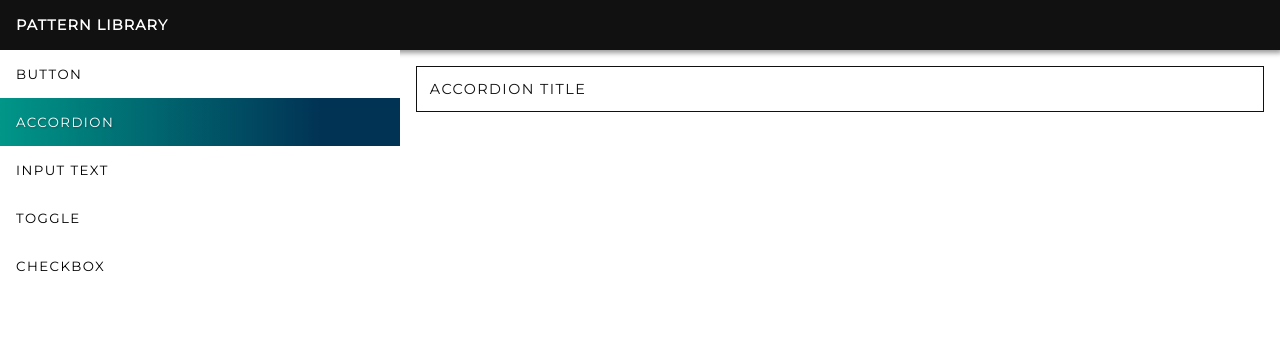
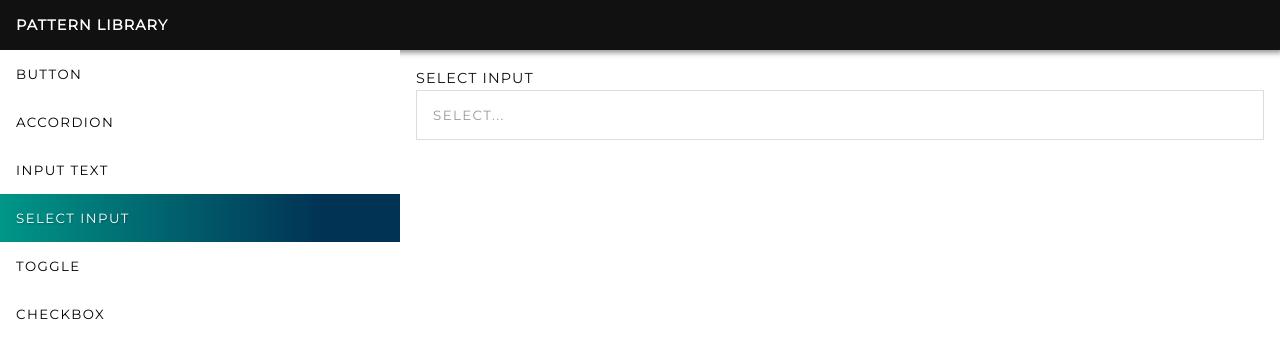
Before and after one commit to nicholasMink/atxWatch, a React app: page / in a window 1280 px wide. Built offline with nearby package versions, Linux system fonts and the light colour scheme.

Commit message:
Add select component

```diff
--- a/src/components/Button/Button.scss
+++ b/src/components/Button/Button.scss
@@ -43,7 +43,8 @@
     }
   }
 
-  &-link {
+  &-link,
+  &-select {
     border: none;
     margin: 0;
     width: 100%;
@@ -60,14 +61,24 @@
       background: #efefef;
     }
 
-    &--active,
-    &--active:hover {
-      color: #fff;
-      text-shadow: 1px 1px 2px rgba(0, 0, 0, 0.3);
-      background: #009688;
-      background: linear-gradient(270deg, #013355 20%, #009688 100%);
-      cursor: default;
+    &--placeholder {
+      color: #999;
     }
+  }
 
+  &-link--active,
+  &-link--active:hover {
+    color: #fff;
+    text-shadow: 1px 1px 2px rgba(0, 0, 0, 0.3);
+    background: #009688;
+    background: linear-gradient(270deg, #013355 20%, #009688 100%);
+    cursor: default;
+  }
+
+  &-select--active,
+  &-select--active:hover {
+    border: 1px solid #ddd;
+    border-radius: 0;
+    background: transparent;
   }
 }
--- a/src/components/Input/Input.scss
+++ b/src/components/Input/Input.scss
@@ -37,6 +37,12 @@
     animation: dash 0.1s ease-in-out;
   }
 
+  &-select {
+    &-options {
+      border: 1px solid #ddd;
+    }
+  }
+
   &-hidden {
     visibility: hidden;
     position: absolute;
--- /dev/null
+++ b/src/components/Input/InputSelect.js
@@ -0,0 +1,50 @@
+import React, { useState, useEffect } from 'react'
+import PropTypes from 'prop-types'
+import Button from '../Button/Button';
+import './Input.scss';
+
+function InputSelect(props) {
+  const { items, isActive, handleSelect, placeholder, label } = props;
+  const [isOptionsActive, setOptionsActive] = useState(false);
+  useEffect(() => {
+    setOptionsActive(false);
+  }, [isActive])
+  const inactiveItems = items.filter(item => item !== isActive);
+  const toggleOptions = () => setOptionsActive(!isOptionsActive);
+  const dropdownList = inactiveItems.map((item, i) => (
+    <Button key={`${item}-${i}`} id={item} className="btn-select" onClick={handleSelect}>
+      {item}
+    </Button>
+  ));
+  const selectedItem = isActive === '' ? placeholder : isActive;
+  const select = (
+    <div className="input-top">
+      <label htmlFor={`${label}-input`} className="input-label">{label}</label>
+      <Button id={`${label}-input`} className={`btn-select btn-select--active ${isActive === '' && 'btn-select--placeholder'}`} onClick={() => toggleOptions()}>
+        {selectedItem}
+      </Button>
+      {isOptionsActive && (
+        <span className="input-select-options">
+          {dropdownList}
+        </span>
+      )}
+    </div>
+  );
+  return select;
+}
+
+InputSelect.defaultProps = {
+  placeholder: 'Select option',
+  label: '',
+  isActive: '',
+}
+
+InputSelect.propTypes = {
+  isActive: PropTypes.string,
+  placeholder: PropTypes.string,
+  label: PropTypes.string,
+  handleSelect: PropTypes.func,
+  items: PropTypes.array,
+}
+
+export default InputSelect
--- a/src/index.js
+++ b/src/index.js
@@ -9,19 +9,23 @@ import InputText from './components/Input/InputText'
 import Accordion from './components/Accordion/Accordion'
 import Toggle from './components/Toggle/Toggle'
 import InputCheckbox from './components/Input/InputCheckbox'
+import InputSelect from './components/Input/InputSelect'
 
+const COMPONENTS_LIST = ['button', 'accordion', 'input text', 'select input', 'toggle', 'checkbox']
 
-const COMPONENTS_LIST = ['button', 'accordion', 'input text', 'toggle', 'checkbox']
+const SELECT_ITEMS = ['Option 1', 'Option 2', 'Option 3', 'Option 4']
 
 export default function App() {
-  const [activeComponent, setActiveComponent] = useState('accordion');
+  const [activeComponent, setActiveComponent] = useState('select input');
   const [inputValue, setInputValue] = useState('');
   const [toggleStatus, setToggleStatus] = useState(false);
   const [checkboxStatus, setCheckboxStatus] = useState(false);
+  const [selectInput, setSelectInput] = useState('');
   const handleComponent = e => setActiveComponent(e.target.id);
   const handleInput = e => setInputValue(e.target.value);
   const handleToggle = () => setToggleStatus(!toggleStatus);
   const handleCheckbox = () => setCheckboxStatus(!checkboxStatus);
+  const handleSelect = e => setSelectInput(e.target.id);
   const COMPONENTS = {
     button: {
       title: 'Primary Button',
@@ -58,6 +62,12 @@ export default function App() {
       component: (
         <InputCheckbox label="Input Checkbox" isActive={checkboxStatus} onChange={() => handleCheckbox()} />
       )
+    },
+    'select input': {
+      title: 'select input',
+      component: (
+        <InputSelect isActive={selectInput} label="Select Input" handleSelect={e => handleSelect(e)} items={SELECT_ITEMS} placeholder="Select..." />
+      )
     }
   };
   return (
```
